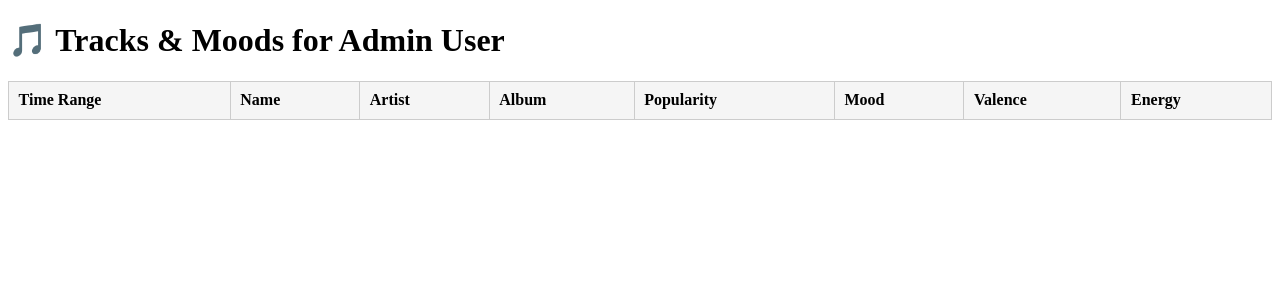
After one commit to EchoMood/Spotify-Mood-Analyzer, a Flask app: page /admin/tracks/admin_user in a window 1280 px wide. The commit adds this page. Shown: the top 300 px of the page. Run offline with Flask 3, Linux system fonts and the light colour scheme; lists and menus that the app fills with data are empty; some libraries are stand-ins or nearby versions.

```diff
--- a/app.py
+++ b/app.py
@@ -15,6 +15,7 @@ from flask_wtf.csrf import CSRFProtect
 from models import db, User, Track, AudioFeatures
 from utils.spotify import SpotifyAPI
 from config import config
+from utils.chatgpt import ChatGPT
 
 # ----------------------------------------------------------
 # Form Classes
@@ -45,6 +46,8 @@ class SignupStepTwoForm(FlaskForm):
     ])
     submit = SubmitField('Sign Up')
 
+class LogoutForm(FlaskForm):
+    submit = SubmitField('Logout')
 
 # ----------------------------------------------------------
 # Flask App Configuration and Initialization
@@ -139,7 +142,8 @@ def create_app(config_name='development'):
             flash('Account created successfully!', 'success')
             return redirect(url_for('login'))
 
-        if 'spotify_user_id' in session:
+        if 'spotify_user_id' in session and request.method == 'POST':
+            # If the user is coming from Spotify login and has already provided their email
             # Spotify signup continuation
             user_id = session['spotify_user_id']
             display_name = session.get('display_name', '')
@@ -278,16 +282,68 @@ def create_app(config_name='development'):
         else:
             # Check if email is returned by Spotify
             if not user_data.get('email'):
-                # Store Spotify data in session and redirect to signup credential page
-                session['spotify_id'] = user_data['id']
-                session['display_name'] = user_data.get('display_name', '')
-                session['access_token'] = access_token
-                session['refresh_token'] = refresh_token
-                session['token_expiry'] = token_expiry.isoformat()  # Store as string for JSON compatibility
-                session['spotify_login_pending'] = True  # flag to signal pending signup
 
-                flash('We couldn’t retrieve your email from Spotify. Please complete your signup.', 'warning')
-                return redirect(url_for('signup_login_credentials'))
+                # Check if user already exists using Spotify user ID
+                existing_user = User.query.filter_by(id=user_data['id']).first()
+                if existing_user:
+                    # Log the user in instead of asking to complete signup
+                    existing_user.access_token = access_token
+                    existing_user.refresh_token = refresh_token
+                    existing_user.token_expiry = token_expiry
+                    existing_user.last_login = datetime.utcnow()
+                    db.session.commit()
+
+                    # Store user info in session
+                    session['user_id'] = existing_user.id
+                    session['user_email'] = existing_user.email or ''
+                    session['first_name'] = existing_user.first_name or existing_user.display_name.split()[0]
+
+                    # Fetch mood data again
+                    mood_counts = fetch_and_store_user_data(existing_user.id, spotify_api)
+                    session['mood_counts'] = mood_counts
+
+                    # NEW: Generate ChatGPT mood summary based on updated DB
+
+                    # Fetch tracks and audio features from DB
+                    tracks = Track.query.filter_by(user_id=user.id).all()
+                    feature_map = {
+                        f.track_id: f
+                        for f in AudioFeatures.query.filter(AudioFeatures.track_id.in_([t.id for t in tracks])).all()
+                    }
+
+                    # Prepare track data for GPT
+                    gpt_input = []
+                    for track in tracks:
+                        features = feature_map.get(track.id)
+                        if features:
+                            gpt_input.append({
+                                "name": track.name,
+                                "artist": track.artist,
+                                "valence": features.valence,
+                                "energy": features.energy,
+                                "danceability": features.danceability,
+                                "tempo": features.tempo,
+                                "mood": features.mood
+                            })
+
+                    # Call GPT and store response
+                    chatgpt = ChatGPT(app)
+                    mood_summary = chatgpt.analyze_user_tracks(gpt_input)
+                    session['mood_summary'] = mood_summary
+
+                    return redirect(url_for('visualise'))
+
+                else:
+                    # If no existing user found, store partial data in session
+                    session['spotify_user_id'] = user_data['id']
+                    session['display_name'] = user_data.get('display_name', '')
+                    session['first_name'] = user_data.get('display_name', '').split()[0] if user_data.get('display_name') else 'User'
+                    session['access_token'] = access_token
+                    session['refresh_token'] = refresh_token
+                    session['token_expiry'] = token_expiry.isoformat()
+                    session['spotify_login_pending'] = True  # flag to signal pending signup
+                    flash('We couldn’t retrieve your email from Spotify. Please complete your signup.', 'warning')
+                    return redirect(url_for('signup_login_credentials'))
 
             # If email exists, proceed with user creation
             user = User(
@@ -314,6 +370,33 @@ def create_app(config_name='development'):
 
         mood_counts = fetch_and_store_user_data(user.id, spotify_api)
         session['mood_counts'] = mood_counts
+
+        # Fetch tracks and audio features from DB
+        tracks = Track.query.filter_by(user_id=user.id).all()
+        feature_map = {
+            f.track_id: f
+            for f in AudioFeatures.query.filter(AudioFeatures.track_id.in_([t.id for t in tracks])).all()
+        }
+
+        # Prepare track data for GPT
+        gpt_input = []
+        for track in tracks:
+            features = feature_map.get(track.id)
+            if features:
+                gpt_input.append({
+                    "name": track.name,
+                    "artist": track.artist,
+                    "valence": features.valence,
+                    "energy": features.energy,
+                    "danceability": features.danceability,
+                    "tempo": features.tempo,
+                    "mood": features.mood
+                })
+
+        # Call GPT and store response
+        chatgpt = ChatGPT(app)
+        mood_summary = chatgpt.analyze_user_tracks(gpt_input)
+        session['mood_summary'] = mood_summary
 
         # Redirect to visualization
         return redirect(url_for('visualise'))
@@ -379,12 +462,18 @@ def create_app(config_name='development'):
                 # ... (rest of the personality data remains the same)
             ]
         }
+        logout_form = LogoutForm()
+        # Fetch mood summary from session (generated by ChatGPT after login)
+        mood_summary = session.get('mood_summary', 'We couldn’t generate your mood summary at this time.')
 
+        # Render the visualization page with mood data and personality data
         return render_template('visualise.html',
                                 first_name=session.get('first_name', 'User'),
                                 time_range=time_range,
                                 mood_data=mood_data,
-                                personality=personality_data)
+                                personality=personality_data,
+                                logout_form=logout_form,
+                                mood_summary=mood_summary)
 
 
     # ----------------------------------------------------------
@@ -625,6 +714,40 @@ def create_app(config_name='development'):
 
 
     # ----------------------------------------------------------
+    # Admin View for User's Tracks and Moods
+    # ----------------------------------------------------------
+    @app.route('/admin/tracks/<user_id>')
+    def admin_view_tracks(user_id):
+        # Query the user by ID from the database
+        user = User.query.get(user_id)
+        if not user:
+            return f"No user found with ID {user_id}", 404
+
+        # Retrieve all tracks for this user ordered by time_range and rank
+        tracks = Track.query.filter_by(user_id=user.id).order_by(Track.time_range, Track.rank).all()
+
+        # Prepare combined track + mood feature data for each track
+        track_data = []
+        for t in tracks:
+            features = AudioFeatures.query.filter_by(track_id=t.id).first()
+
+            track_data.append({
+                'name': t.name,
+                'artist': t.artist,
+                'album': t.album,
+                'popularity': t.popularity,
+                'time_range': t.time_range,
+                'mood': features.mood if features else 'N/A',
+                'valence': features.valence if features else 'N/A',
+                'energy': features.energy if features else 'N/A',
+                'album_image_url': t.album_image_url
+            })
+
+        # Render the HTML template with full track + mood data for this user
+        return render_template("admin_tracks.html", tracks=track_data, user=user)
+
+
+    # ----------------------------------------------------------
     # Admin View Users Route (kept from original app.py)
     # ----------------------------------------------------------
     @app.route('/admin/users')
--- a/config.py
+++ b/config.py
@@ -21,6 +21,10 @@ class Config:
     API_BASE_URL = 'https://api.spotify.com/v1/'
     USING_NGROK = True # set to false in prod
 
+    #OPENAI API configuration
+    OPENAI_API_KEY = os.environ.get('OPENAI_API_KEY')
+    OPENAI_API_URL = os.environ.get('OPENAI_API_URL', 'https://api.openai.com/v1/chat/completions')
+    OPENAI_MODEL = os.environ.get('OPENAI_MODEL', 'gpt-4')
 
 # Development environment configuration
 class DevelopmentConfig(Config):
--- a/requirements.txt
+++ b/requirements.txt
@@ -9,3 +9,4 @@ Flask-SQLAlchemy==3.1.1
 email-validator==1.3.1
 requests
 python-dotenv
+openai==1.78.1
--- /dev/null
+++ b/templates/admin_tracks.html
@@ -0,0 +1,64 @@
+<!DOCTYPE html>
+<html lang="en">
+
+<head>
+    <meta charset="UTF-8">
+    <title>{{ user.display_name }}'s Tracks & Moods</title>
+
+    <!-- Basic styling for the admin table view -->
+    <style>
+        table {
+            width: 100%;
+            border-collapse: collapse;
+            margin-top: 1rem;
+        }
+
+        th,
+        td {
+            padding: 0.6rem;
+            border: 1px solid #ccc;
+            text-align: left;
+        }
+
+        th {
+            background-color: #f5f5f5;
+        }
+    </style>
+</head>
+
+<body>
+    <!-- Display user info and section title -->
+    <h1>🎵 Tracks & Moods for {{ user.display_name or user.email }}</h1>
+
+    <!-- Table to display all track + mood feature data -->
+    <table>
+        <thead>
+            <tr>
+                <th>Time Range</th>
+                <th>Name</th>
+                <th>Artist</th>
+                <th>Album</th>
+                <th>Popularity</th>
+                <th>Mood</th>
+                <th>Valence</th>
+                <th>Energy</th>
+            </tr>
+        </thead>
+        <tbody>
+            {% for t in tracks %}
+            <tr>
+                <td>{{ t.time_range }}</td>
+                <td>{{ t.name }}</td>
+                <td>{{ t.artist }}</td>
+                <td>{{ t.album }}</td>
+                <td>{{ t.popularity }}</td>
+                <td>{{ t.mood }}</td>
+                <td>{{ t.valence }}</td>
+                <td>{{ t.energy }}</td>
+            </tr>
+            {% endfor %}
+        </tbody>
+    </table>
+</body>
+
+</html>
```
Also changed, not shown: templates/admin_users.html (+25 -2 lines), templates/visualise.html (+7 -2 lines), utils/chatgpt.py (added, +84 -0 lines), 1 other file.
